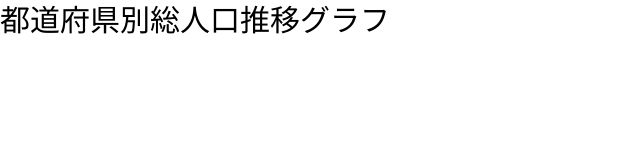
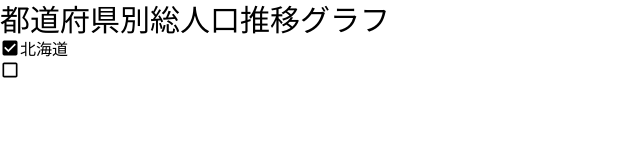
Before and after one commit to KeitaroYabu/population-transitive-graph-by-prefectures, a Next.js app: page / in a window 1280 px wide. Shown: the top 160 px of the page, without its empty margins (0-640 px from the left). Built offline with nearby package versions, Linux system fonts and the light colour scheme.

Commit message:
checkboxの作成

```diff
--- a/package.json
+++ b/package.json
@@ -24,6 +24,7 @@
     "postcss": "8.4.27",
     "react": "18.2.0",
     "react-dom": "18.2.0",
+    "react-icons": "^4.10.1",
     "tailwindcss": "3.3.3"
   },
   "devDependencies": {
--- /dev/null
+++ b/src/app/components/checkbox.tsx
@@ -0,0 +1,20 @@
+"use client";
+
+import { ComponentPropsWithoutRef } from "react";
+import { MdCheckBoxOutlineBlank, MdCheckBox } from "react-icons/md";
+
+type Props = ComponentPropsWithoutRef<"button"> & {
+  isChecked: boolean;
+};
+
+export const Checkbox = ({ isChecked, ...props }: Props) => {
+  return (
+    <button {...props}>
+      {isChecked ? (
+        <MdCheckBox size={20} />
+      ) : (
+        <MdCheckBoxOutlineBlank size={20} />
+      )}
+    </button>
+  );
+};
--- a/src/app/page.tsx
+++ b/src/app/page.tsx
@@ -1,7 +1,14 @@
+import { Checkbox } from "./components/checkbox";
+
 export default function Home() {
   return (
     <main>
       <h1 className="text-3xl">都道府県別総人口推移グラフ</h1>
+      <div className="flex flex-row text-center">
+        <Checkbox isChecked={true} />
+        北海道
+      </div>
+      <Checkbox isChecked={false} />
     </main>
   );
 }
```
Also changed, not shown: 2 other files (tests, documents, lock files or other folders).
